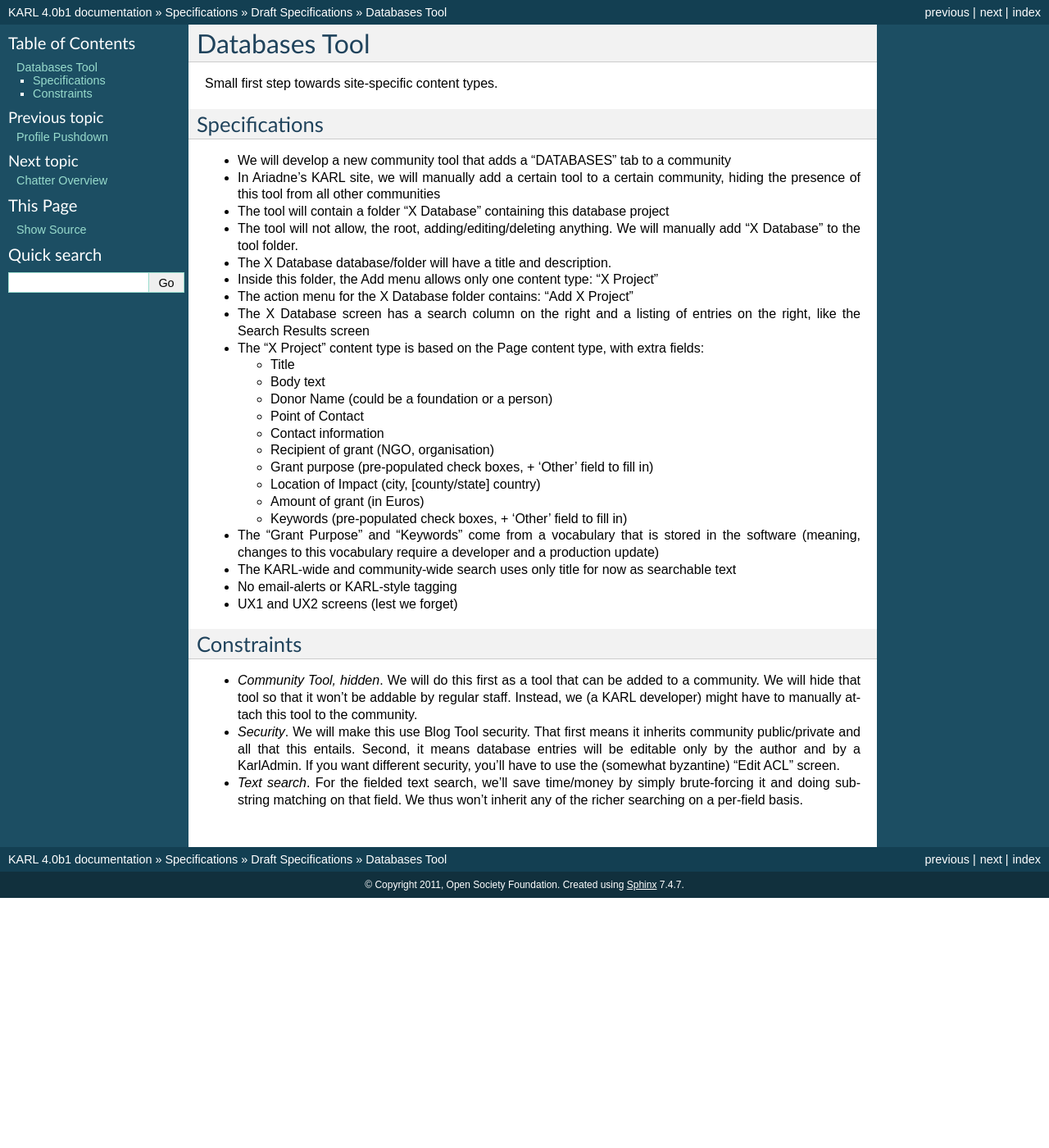
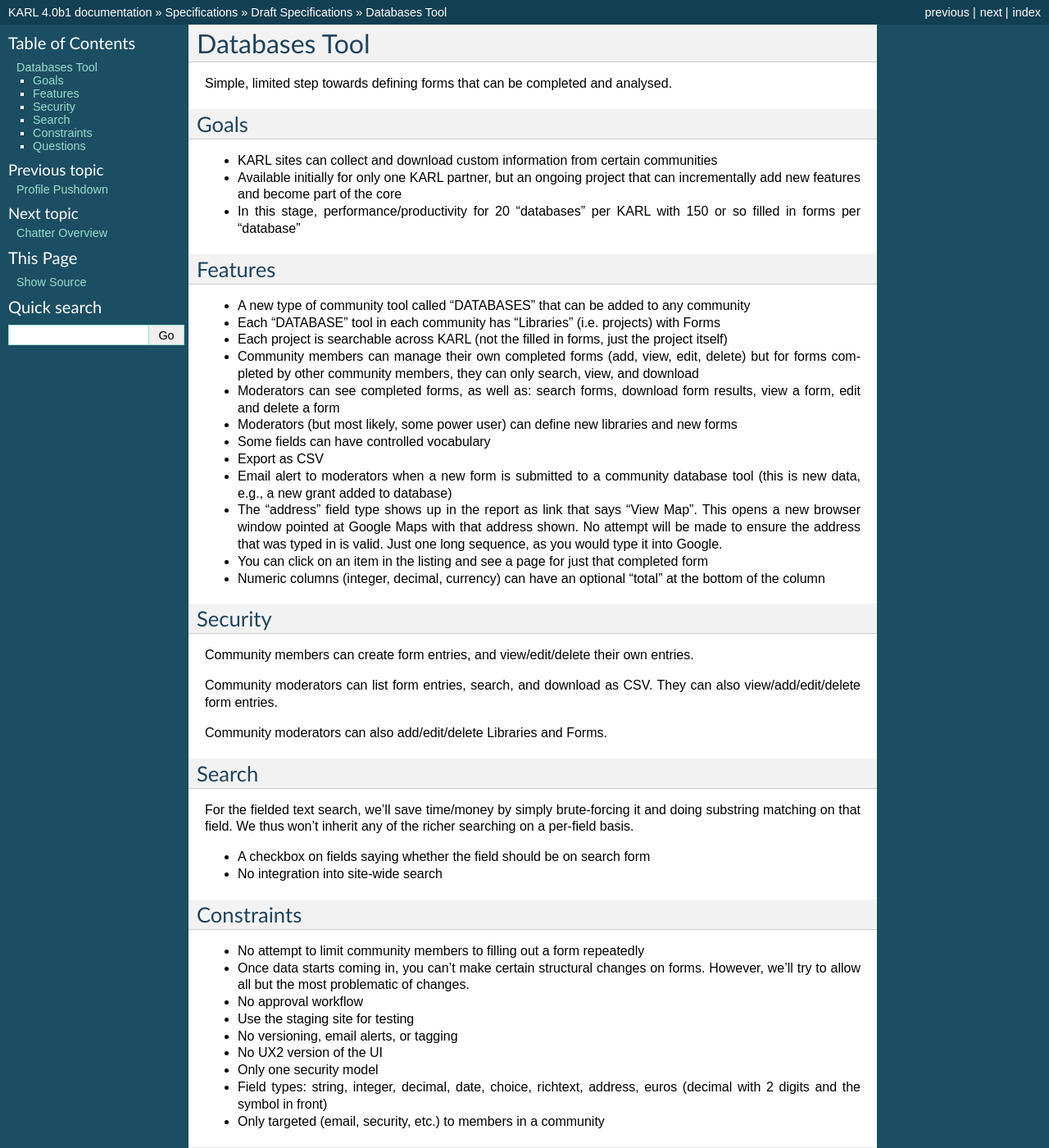
Before and after one commit to karlproject/karldocs, a Sphinx documentation site: the page built from docs/specs/drafts/databases-tool.rst, in a window 1280 px wide and 1400 px high. Shown: the whole window at 82% size. Built offline with Sphinx 7.4.7, drawn with Linux system fonts in a browser that asks for light colours; some of the changed text lies outside the part shown.

Commit message:
Re-did spec.

```diff
--- a/docs/specs/drafts/databases-tool.rst
+++ b/docs/specs/drafts/databases-tool.rst
@@ -2,85 +2,111 @@
 Databases Tool
 ==============
 
-Small first step towards site-specific content types.
+Simple, limited step towards defining forms that can be completed and
+analysed.
 
-Specifications
-==============
+Goals
+=====
 
-- We will develop a new community tool that adds a "DATABASES" tab to a
-  community
-
-- In Ariadne's KARL site, we will manually add a certain tool to a
-  certain community, hiding the presence of this tool from all other
+- KARL sites can collect and download custom information from certain
   communities
 
-- The tool will contain a folder "X Database" containing this
-  database project
+- Available initially for only one KARL partner, but an ongoing project
+  that can incrementally add new features and become part of the core
 
-- The tool will not allow, the root, adding/editing/deleting anything.
-  We will manually add "X Database" to the tool folder.
+- In this stage, performance/productivity for 20 "databases" per KARL
+  with 150 or so filled in forms per "database"
 
-- The X Database database/folder will have a title and
-  description.
+Features
+========
 
-- Inside this folder, the Add menu allows only one content type:
-  "X Project"
+- A new type of community tool called "DATABASES" that can be added to
+  any community
 
-- The action menu for the X Database folder contains: "Add
-  X Project"
+- Each "DATABASE" tool in each community has "Libraries" (i.e. projects)
+  with Forms
 
-- The X Database screen has a search column on the right and a
-  listing of entries on the right, like the Search Results screen
+- Each project is searchable across KARL (not the filled in forms,
+  just the project itself)
 
-- The "X Project" content type is based on the Page content
-  type, with extra fields:
+- Community members can manage their own completed forms (add, view,
+  edit, delete) but for forms completed by other community members,
+  they can only search, view, and download
 
-  - Title
+- Moderators can see completed forms, as well as: search forms,
+  download form results, view a form, edit and delete a form
 
-  - Body text
+- Moderators (but most likely, some power user) can define new
+  libraries and new forms
 
-  - Donor Name (could be a foundation or a person)
+- Some fields can have controlled vocabulary
 
-  - Point of Contact
+- Export as CSV
 
-  - Contact information
+- Email alert to moderators when a new form is submitted to a
+  community database tool (this is new data, e.g., a new grant added to
+  database)
 
-  - Recipient of grant (NGO, organisation)
+- The "address" field type shows up in the report as link that says
+  "View Map". This opens a new browser window pointed at Google Maps
+  with that address shown. No attempt will be made to ensure the
+  address that was typed in is valid. Just one long sequence,
+  as you would type it into Google.
 
-  - Grant purpose (pre-populated check boxes, + 'Other' field to fill
-    in)
+- You can click on an item in the listing and see a page for just that
+  completed form
 
-  - Location of Impact (city, [county/state] country)
+- Numeric columns (integer, decimal, currency) can have an optional
+  "total" at the bottom of the column
 
-  - Amount of grant (in Euros)
+Security
+========
 
-  - Keywords (pre-populated check boxes, + 'Other' field to fill in)
+Community members can create form entries, and view/edit/delete their
+own entries.
 
-- The "Grant Purpose" and "Keywords" come from a vocabulary that is
-  stored in the software (meaning, changes to this vocabulary require a
-  developer and a production update)
+Community moderators can list form entries, search, and download as
+CSV. They can also view/add/edit/delete form entries.
 
-- The KARL-wide and community-wide search uses only title for now as
-  searchable text
+Community moderators can also add/edit/delete Libraries and Forms.
 
-- No email-alerts or KARL-style tagging
+Search
+=======
 
-- UX1 and UX2 screens (lest we forget)
+For the fielded text search, we'll save time/money by simply
+brute-forcing it and doing substring matching on that field.  We thus
+won't inherit any of the richer searching on a per-field basis.
+
+- A checkbox on fields saying whether the field should be on search form
+
+- No integration into site-wide search
 
 Constraints
 ===========
 
-- *Community Tool, hidden*. We will do this first as a tool that can be
-  added to a community. We will hide that tool so that it won't be
-  addable by regular staff. Instead, we (a KARL developer) might have to
-  manually attach this tool to the community.
+- No attempt to limit community members to filling out a form repeatedly
 
-- *Security*. We will make this use Blog Tool security. That first
-  means it inherits community public/private and all that this entails.
-  Second, it means database entries will be editable only by the author
-  and by a KarlAdmin. If you want different security,
-  you'll have to use the (somewhat byzantine) "Edit ACL" screen.
+- Once data starts coming in, you can't make certain structural changes
+  on forms. However, we'll try to allow all but the most problematic of
+  changes.
 
-- *Text search*. For the fielded text search, we'll save time/money by
-  simply brute-forcing it and doing substring matching on that field.
-  We thus won't inherit any of the richer searching on a per-field basis.
+- No approval workflow
+
+- Use the staging site for testing
+
+- No versioning, email alerts, or tagging
+
+- No UX2 version of the UI
+
+- Only one security model
+
+- Field types: string, integer, decimal, date, choice, richtext,
+  address, euros (decimal with 2 digits and the symbol in front)
+
+- Only targeted (email, security, etc.) to members in a community
+
+Questions
+=========
+
+- Do you want community members to be able to see form entries filled
+  out by other community members?
```
